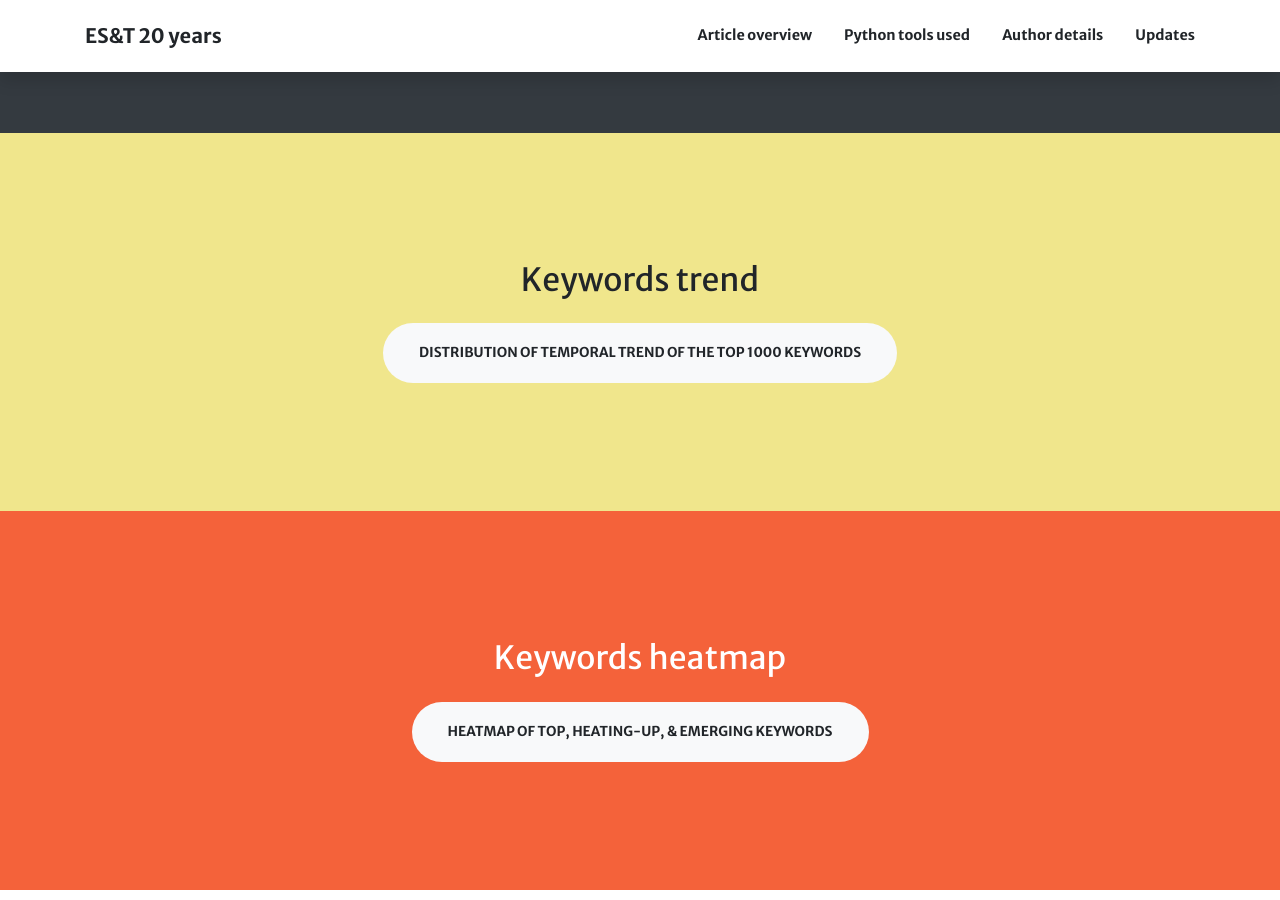
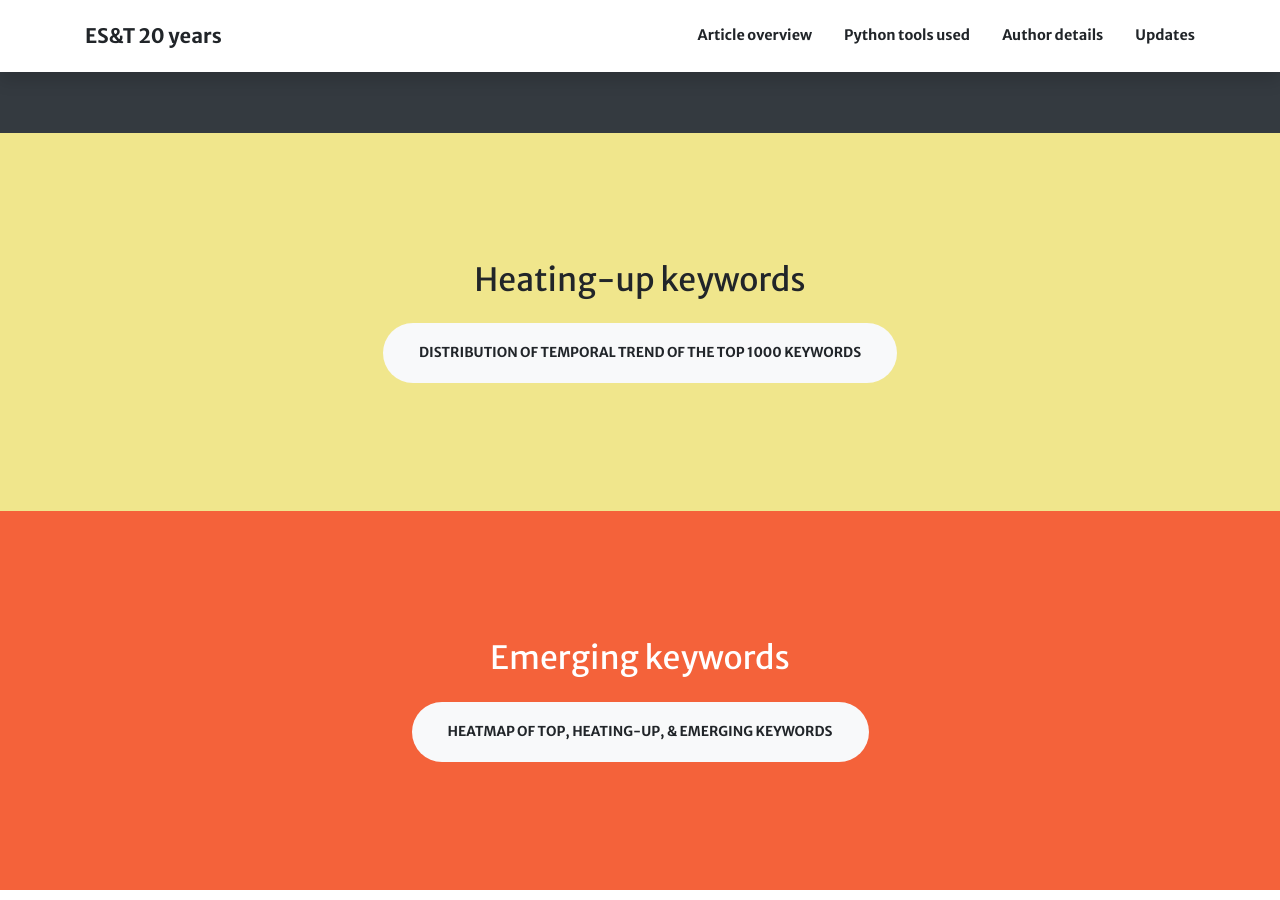
Before and after one commit to starfriend10/EST, a Jekyll site: the page built from index.md, in a window 1280 px wide and 900 px high, scrolled down 1525 px. Built offline with Jekyll 4.4.1, drawn with Linux system fonts in a browser that asks for light colours; nearby versions of some CDN libraries.

Commit message:
Update index.md

```diff
--- a/index.md
+++ b/index.md
@@ -23,23 +23,23 @@ sections:
     title: Keywords co-occurrence
     actions:
       - title: Circos plots for co-occurrence of the Top keywords
-        url: https://pubs.acs.org/journal/esthag
+        url: research/all_circos.html
         class: btn-light
 
   - type: aside3.html
     section_id: aside
-    title:  Keywords trend
+    title:  Heating-up keywords
     actions:
       - title: Distribution of temporal trend of the top 1000 keywords
-        url: research/1000kw.html
+        url: research/all_1000kw.html
         class: btn-light
 
   - type: aside4.html
     section_id: aside
-    title: Keywords heatmap
+    title: Emerging keywords
     actions:
       - title: Heatmap of top, heating-up, & emerging keywords
-        url: https://pubs.acs.org/journal/esthag
+        url: research/all_1500kw_emerging
         class: btn-light
 
   - type: aside5.html
```
Also changed, not shown: other parts of index.md (+2 -2 lines).
